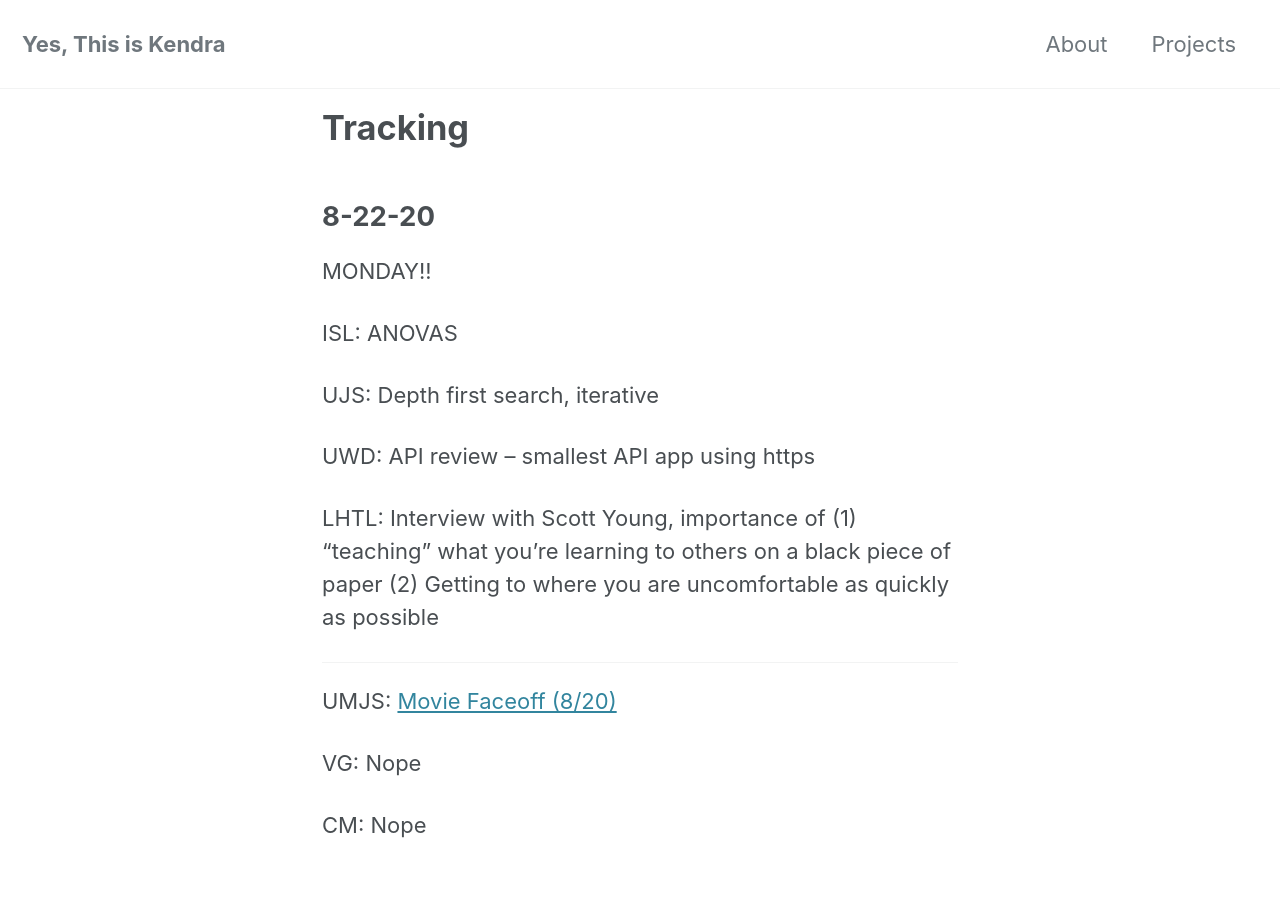
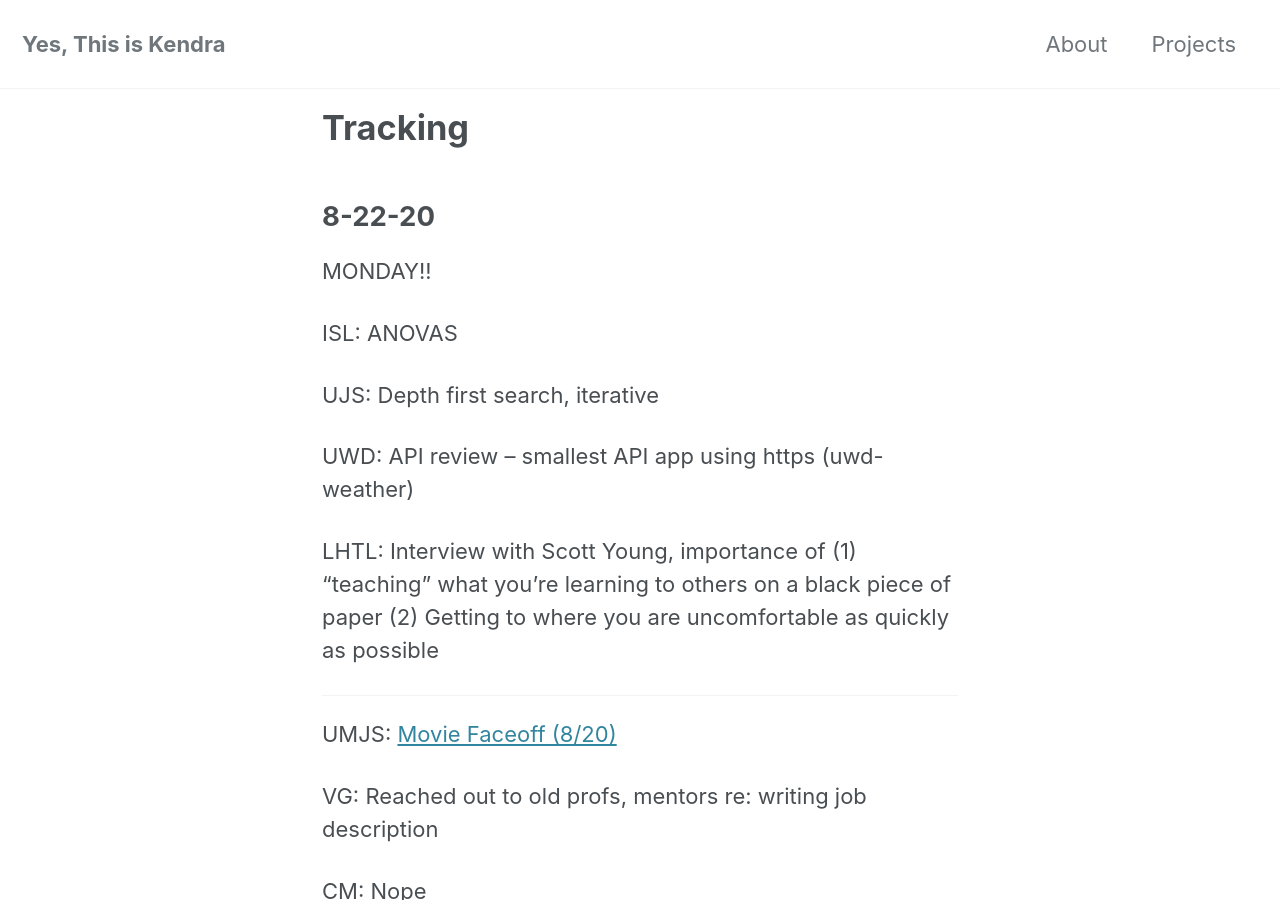
Before and after one commit to yesthisiskendra/yesthisiskendra.github.io, a Jekyll site: the page built from _pages/tracking.md, in a window 1280 px wide and 900 px high. Built offline with Jekyll 4.4.1, drawn with Linux system fonts in a browser that asks for light colours; cached includes are drawn as plain includes; nearby versions of some CDN libraries.

```diff
--- a/_pages/tracking.md
+++ b/_pages/tracking.md
@@ -12,7 +12,7 @@ ISL: ANOVAS
 
 UJS: Depth first search, iterative
 
-UWD: API review -- smallest API app using https
+UWD: API review -- smallest API app using https (uwd-weather)
 
 LHTL: Interview with Scott Young, importance of (1) "teaching" what you're learning to others on a black piece of paper (2) Getting to where you are uncomfortable as quickly as possible
 
@@ -20,7 +20,7 @@ LHTL: Interview with Scott Young, importance of (1) "teaching" what you're learn
 
 UMJS: [Movie Faceoff (8/20)](http://www.moviefaceoff.com/)
 
-VG: Nope
+VG: Reached out to old profs, mentors re: writing job description
 
 CM: Nope
 
```
Also changed, not shown: _pages/projects.md (+2 -0 lines).
